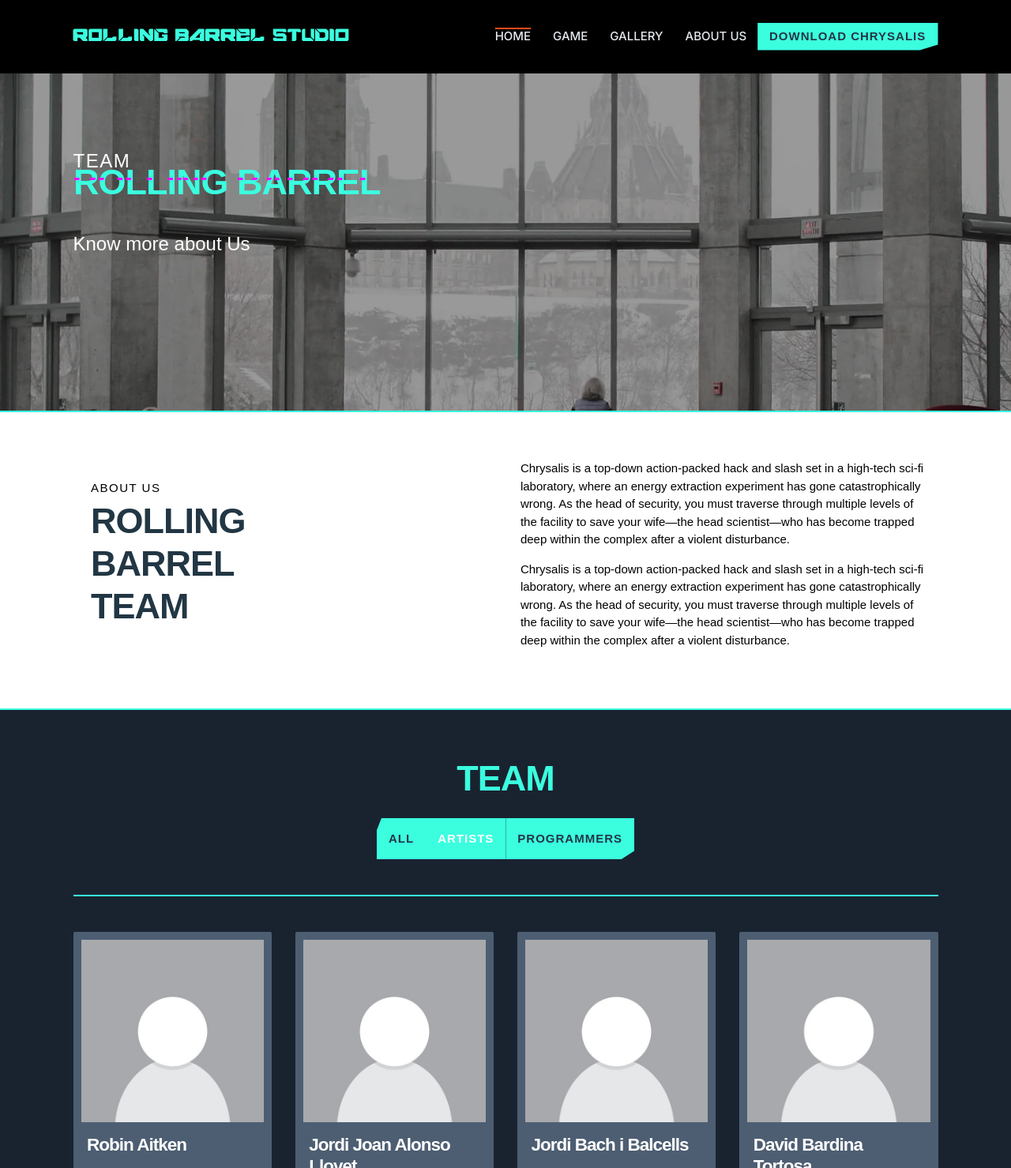
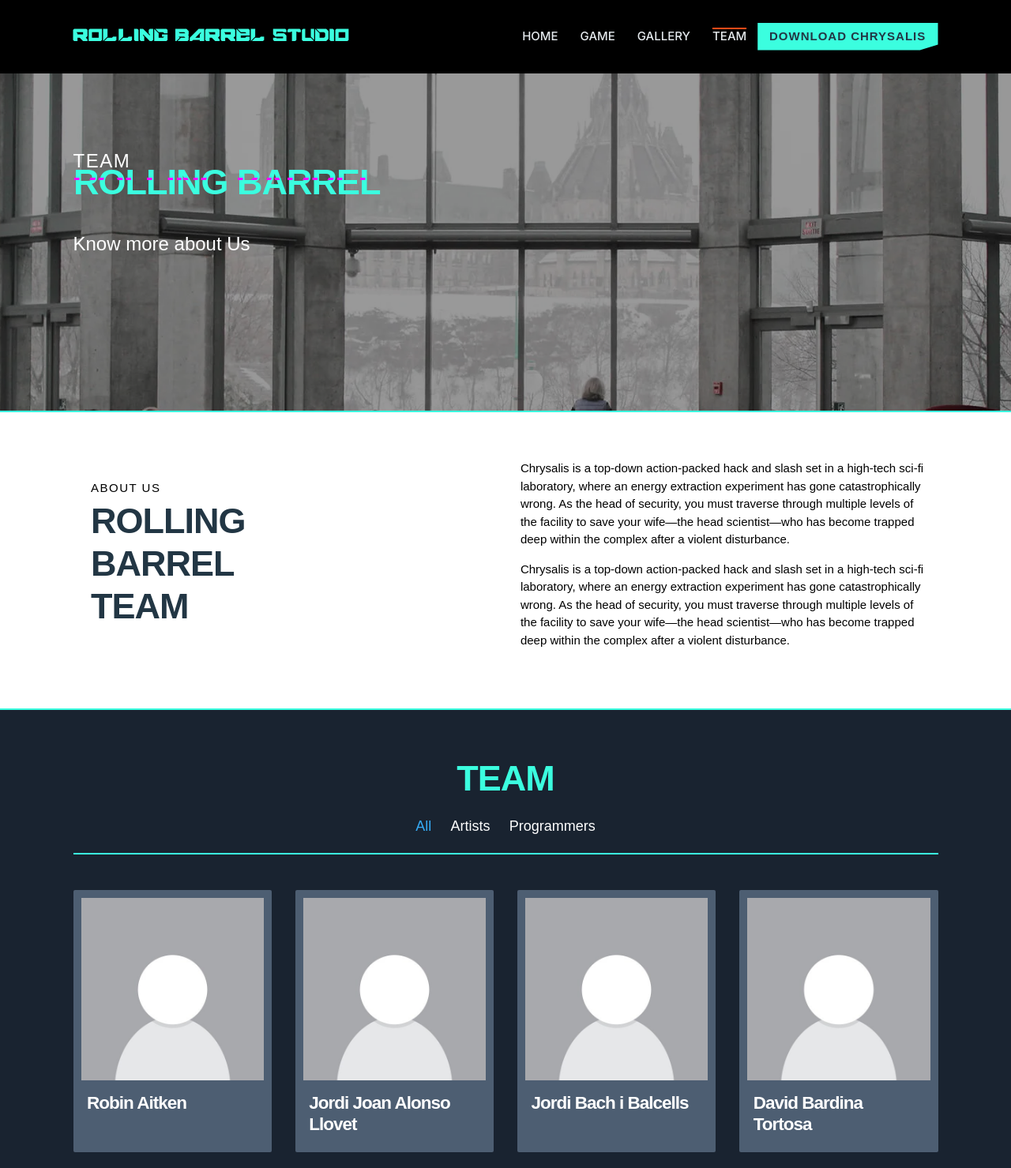
Before and after one commit to RollingBarrel/RollingBarrel.github.io, a plain HTML site: page team.html in a window 1280 px wide. Shown: the top 1479 px of the page at 79% size. Drawn offline with Linux system fonts and the light colour scheme.

Commit message:
Team style and header selection

```diff
--- a/assets/css/main.css
+++ b/assets/css/main.css
@@ -16,6 +16,7 @@
   --color-alt-secundario: #fc0f3e;
   --color-alt-terciario: #fcff23;
   --color-alt-quaternario: #00ff80;
+  --accent-color: #36acf6;
   --border-radius: .0;
   --time: .2s;
   --bs-gutter-x: 1.8rem;
--- a/inc/footer.html
+++ b/inc/footer.html
@@ -22,9 +22,9 @@
 				<h4>Useful Links</h4>
 				<ul style="column-count: 2;">
 					<li><i class="bi bi-chevron-right"></i> <a href="/">Home</a></li>
-					<li><i class="bi bi-chevron-right"></i> <a href="/game">Game</a></li>
-					<li><i class="bi bi-chevron-right"></i> <a href="/gallery">Gallery</a></li>
-					<li><i class="bi bi-chevron-right"></i> <a href="/about">About Us</a></li>
+					<li><i class="bi bi-chevron-right"></i> <a href="/game.html">Game</a></li>
+					<li><i class="bi bi-chevron-right"></i> <a href="/gallery.html">Gallery</a></li>
+					<li><i class="bi bi-chevron-right"></i> <a href="/team.html">Team</a></li>
 				</ul>
 			</div>
 		</div>
--- a/inc/header.html
+++ b/inc/header.html
@@ -13,7 +13,7 @@
                 <li><a href="/" class="active">Home</a></li>
                 <li><a href="/game.html">Game</a></li>
                 <li><a href="/gallery.html">Gallery</a></li>
-                <li><a href="/about.html">About Us</a></li>
+                <li><a href="/team.html">Team</a></li>
             </ul>
             <i class="mobile-nav-toggle d-xl-none bi bi-list"></i>
         </nav>
--- a/about.html
+++ b/team.html
@@ -79,11 +79,11 @@
         <section id="galeria" class="container">
             <h1 class="text-center titular">Team</h1>
             <div class="layout" data-default-filter="*" data-layout="masonry" data-sort="original-order">
-                <div class="gallery-filters botones-linea-primario pb-5 mb-0">
-                    <a data-filter="*" class="filter-active">All</a>
-                    <a data-filter=".filter-artist">Artists</a>
-                    <a data-filter=".filter-programmer">Programmers</a>
-                </div>
+                <ul class="gallery-filters">
+                    <li data-filter="*" class="filter-active">All</li>
+                    <li data-filter=".filter-artist">Artists</li>
+                    <li data-filter=".filter-programmer">Programmers</li>
+                </ul>
 
                 <div id="gallery-placeholder">
                     <!-- Items will be dynamically added here -->
@@ -104,6 +104,16 @@
             .then(response => response.text())
             .then(data => {
                 document.getElementById("header-placeholder").outerHTML = data;
+                // Header current active page
+                var currentPage = window.location.pathname;
+                var navLinks = document.querySelectorAll("#navmenu ul li a");
+                navLinks.forEach(function (link) {
+                    if (link.getAttribute("href") === currentPage) {
+                        link.classList.add("active");
+                    } else {
+                        link.classList.remove("active");
+                    }
+                });
             });
         // Cargar footer
         fetch("inc/footer.html")
@@ -143,11 +153,11 @@
         }
 
         function addFilterLogic() {
-            var filterButtons = document.querySelectorAll('.gallery-filters a');
+            var filterButtons = document.querySelectorAll('.gallery-filters li');
             filterButtons.forEach(button => {
                 button.addEventListener('click', function () {
                     // Set active
-                    var activeFilter = document.querySelector('a.filter-active')
+                    var activeFilter = document.querySelector('li.filter-active')
                     if (activeFilter) {
                         activeFilter.classList.remove("filter-active");
                     }
```
